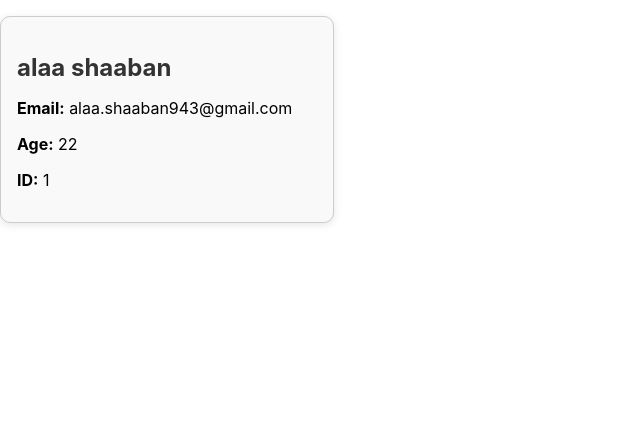
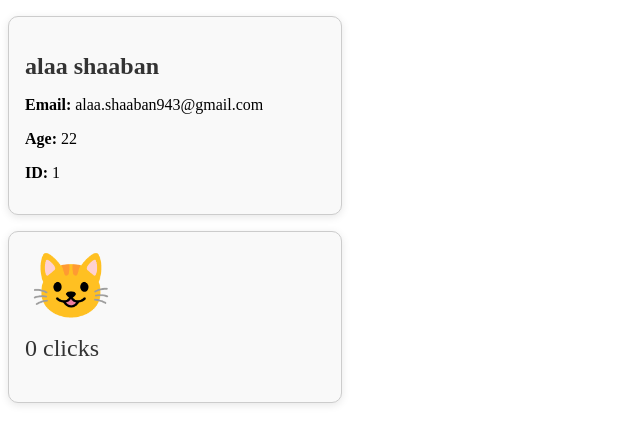
Before and after one commit to alaafawzyyyy/CyberGuardX-Front-Tasks2, a React (Create React App) app: page / in a window 1280 px wide. Shown: the top 444 px of the page, without its empty margins (0-640 px from the left). Built offline with nearby package versions, Linux system fonts and the light colour scheme.

Commit message:
task2 PopCat component

```diff
--- a/src/App.js
+++ b/src/App.js
@@ -1,3 +1,4 @@
+import PopCat from "./PopCat";
 import UseCard from "./UserCard";
 function App() {
   return (
@@ -8,6 +9,7 @@ function App() {
       age={22}
       id="1"
       />
+      <PopCat/>
     </div>
   );
 }
--- /dev/null
+++ b/src/PopCat.css
@@ -0,0 +1,27 @@
+.popcat {
+  border: 1px solid #ccc;
+  border-radius: 10px;
+  padding: 1rem;
+  margin: 1rem 0;
+  max-width: 300px;
+  background-color: #f9f9f9;
+  box-shadow: 0 2px 8px rgba(0, 0, 0, 0.1);
+}
+
+.popcat-btn {
+  font-size: 4rem;
+  background: none;
+  border: none;
+  cursor: pointer;
+  transition: transform 0.1s ease;
+}
+
+.popcat-btn:active {
+  transform: scale(1.2);
+}
+
+.popcat-counter {
+  font-size: 1.5rem;
+  margin-top: 10px;
+  color: #333;
+}
--- /dev/null
+++ b/src/PopCat.js
@@ -0,0 +1,18 @@
+import { useState } from 'react';
+import './PopCat.css'
+function PopCat() {
+    const [count, setCount]=useState(0)
+
+    function handleCount(){
+        setCount ((prev)=>prev +1)
+    }
+    return (
+        <div className="popcat">
+            <button  className="popcat-btn" onClick={handleCount}>
+               😺
+            </button>
+             <p className="popcat-counter">{count} clicks</p>
+        </div>
+    );
+}
+export default PopCat;
--- a/src/index.css
+++ /dev/null
@@ -1,13 +0,0 @@
-body {
-  margin: 0;
-  font-family: -apple-system, BlinkMacSystemFont, 'Segoe UI', 'Roboto', 'Oxygen',
-    'Ubuntu', 'Cantarell', 'Fira Sans', 'Droid Sans', 'Helvetica Neue',
-    sans-serif;
-  -webkit-font-smoothing: antialiased;
-  -moz-osx-font-smoothing: grayscale;
-}
-
-code {
-  font-family: source-code-pro, Menlo, Monaco, Consolas, 'Courier New',
-    monospace;
-}
--- a/src/index.js
+++ b/src/index.js
@@ -1,6 +1,5 @@
 import React from 'react';
 import ReactDOM from 'react-dom/client';
-import './index.css';
 import App from './App';
 
 const root = ReactDOM.createRoot(document.getElementById('root'));
```
